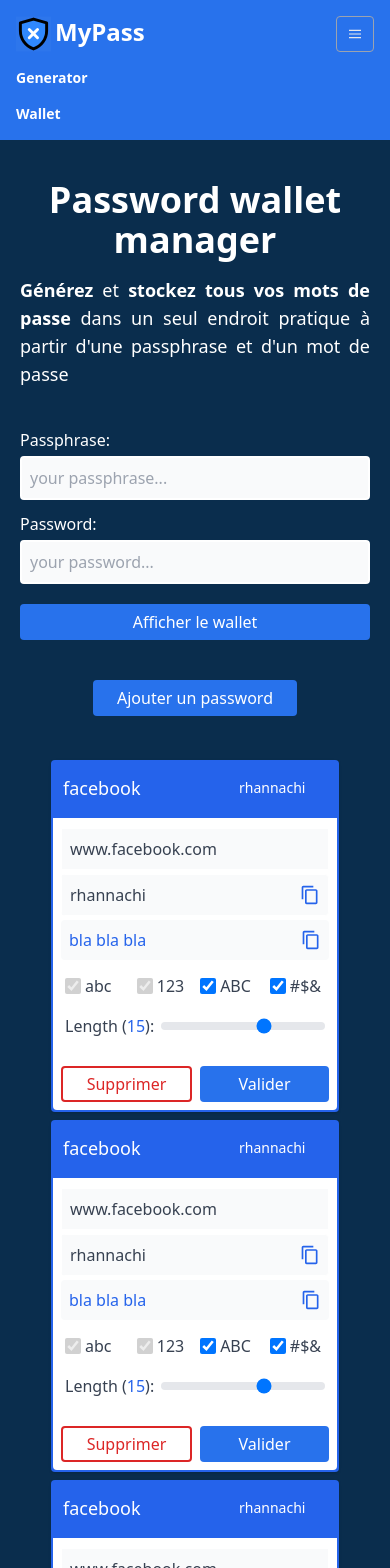
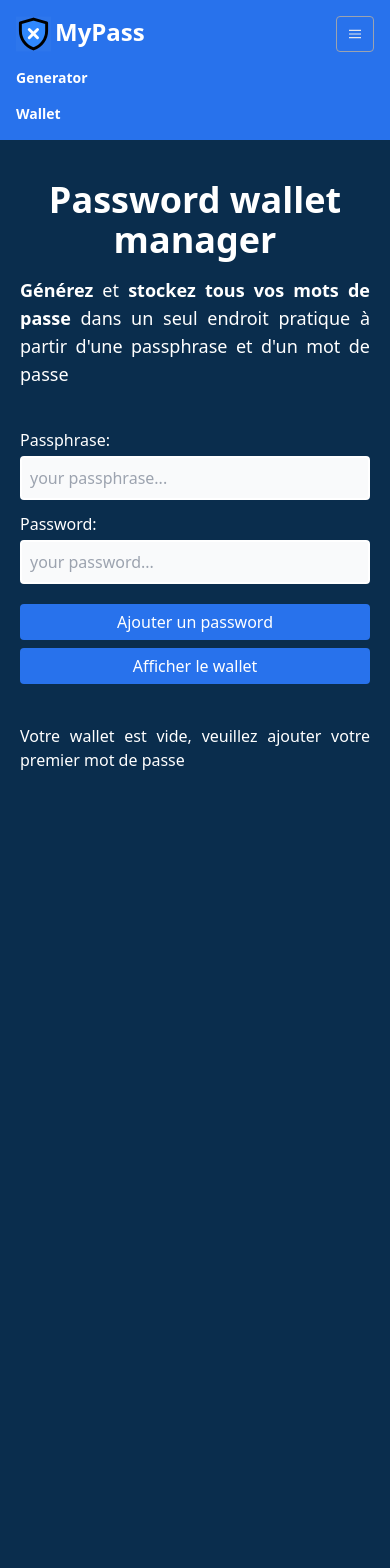
Before and after one commit to rhannachi/easy-remember-password, a Next.js app: page /wallet in a window 390 px wide. Shown: the top 1568 px of the page. After the commit the page ends 852 px from the top, so only its background shows below. Built offline with nearby package versions, Linux system fonts and the light colour scheme.

Commit message:
Feat - add api wallet

```diff
--- a/next.config.js
+++ b/next.config.js
@@ -3,6 +3,6 @@ const nextConfig = {
   reactStrictMode: true,
   swcMinify: true,
   productionBrowserSourceMaps: true,
-  output: "export",
+  // output: "export",
 }
 module.exports = nextConfig
--- a/package.json
+++ b/package.json
@@ -23,7 +23,7 @@
     "@rhannachi/eslint-config-prettier": "^1.3.0",
     "@types/hdkey": "^2.0.3",
     "@types/node": "^20",
-    "@types/react": "^18",
+    "@types/react": "^18.2.42",
     "@types/react-dom": "^18",
     "autoprefixer": "^10.4.16",
     "clsx": "^2.0.0",
--- a/src/app/wallet/Card.tsx
+++ b/src/app/wallet/Card.tsx
@@ -1,5 +1,6 @@
 "use client"
 
+import { PasswordType } from "@/pages/api/wallet"
 import InputCustom from "@/components/InputCustom"
 import Checkbox from "@/components/Checkbox"
 import Range from "@/components/Range"
@@ -19,16 +20,8 @@ const INPUTS_NAME = [
 ] as const
 type InputNameType = (typeof INPUTS_NAME)[number]
 
-export type CardType = {
-  uuid: string
-  link: string
-  username: string
+export type CardType = PasswordType & {
   password: string
-  hasNumeric: boolean
-  hasLowercase: boolean
-  hasUppercase: boolean
-  hasSymbol: boolean
-  length: number
 }
 
 export default function Card({
@@ -51,6 +44,7 @@ export default function Card({
 
   const handleSubmit = (e: SyntheticEvent) => {
     e.preventDefault()
+
     const target = e.target as typeof e.target &
       Record<`${InputNameType}-${string}`, { value: string; checked: boolean }>
     const data: Record<InputNameType, string | boolean | number> = {
@@ -76,11 +70,7 @@ export default function Card({
         <div className="basis-1/3 text-sm ">{state.username}</div>
       </header>
       {/** * FORM ****/}
-      <form
-        id={uuid}
-        onSubmit={handleSubmit}
-        className="flex flex-col m-0.5 p-2 rounded-b bg-white"
-      >
+      <form onSubmit={handleSubmit} className="flex flex-col m-0.5 p-2 rounded-b bg-white">
         <InputCustom
           value={state.link}
           onChange={(e) =>
--- a/src/app/wallet/Form.tsx
+++ b/src/app/wallet/Form.tsx
@@ -2,20 +2,52 @@
 
 import Input from "@/components/Input"
 import Button from "@/components/Button"
+import { FormEvent } from "react"
 
-export default function Form() {
-  const handleSubmit = () => {}
+const INPUTS_NAME = ["passphrase", "password"] as const
+type InputNameType = (typeof INPUTS_NAME)[number]
+
+type FormProps = {
+  handleSubmit: (passphrase: string, password: string) => void
+}
+
+export default function Form({ handleSubmit }: FormProps) {
+  const onSubmit = async (e: FormEvent<HTMLFormElement>) => {
+    e.preventDefault()
+
+    const target = e.target as typeof e.target &
+      Record<InputNameType, { value: string; checked: boolean }>
+    const data: Record<InputNameType, string> = {
+      passphrase: target["passphrase"].value.trim(),
+      password: target["password"].value.trim(),
+    }
+
+    if (data.passphrase && data.password) {
+      handleSubmit(data.passphrase, data.password)
+    }
+  }
+
   return (
-    <form onSubmit={handleSubmit} className="flex flex-col">
-      <Input label="Passphrase:" maxLength={20} name="seed-user" placeholder="your passphrase..." />
+    <form onSubmit={onSubmit} className="flex flex-col">
+      <Input
+        label="Passphrase:"
+        maxLength={20}
+        name="passphrase"
+        type="password"
+        placeholder="your passphrase..."
+      />
       <Input
         label="Password:"
         className="mt-3"
         maxLength={20}
-        name="passphrase-user"
+        name="password"
+        type="password"
         placeholder="your password..."
       />
-      <Button type="submit" text="Afficher le wallet" className="px-6 mt-5" />
+      <div className="flex flex-col sm:flex-row mt-5">
+        <Button type="submit" text="Ajouter un password" className="w-full mb-2 sm:mb-0 sm:mr-2" />
+        <Button type="submit" text="Afficher le wallet" className="w-full  " />
+      </div>
     </form>
   )
 }
--- a/src/app/wallet/page.tsx
+++ b/src/app/wallet/page.tsx
@@ -1,6 +1,11 @@
+"use client"
+
 import dynamic from "next/dynamic"
-import { CardType } from "./Card"
-import Button from "@/components/Button"
+import type { CardType } from "./Card"
+import { useState } from "react"
+import HDNode from "hdkey"
+import { PasswordType } from "@/pages/api/wallet"
+import { generateWallet } from "@/helpers"
 
 const Form = dynamic(() => import("./Form"), {
   // TODO add loader ....
@@ -12,49 +17,59 @@ const Card = dynamic(() => import("./Card"), {
   loading: () => <p className="text-white">Loading...</p>,
   ssr: false,
 })
-const CardAdd = dynamic(() => import("@/components/CardAdd"), {
-  // TODO add loader ....
-  loading: () => <p className="text-white">Loading...</p>,
-  ssr: true,
-})
-
-const cards: CardType[] = [
-  {
-    uuid: "2346123", // click sur g ou création new card
-    link: "www.facebook.com",
-    username: "rhannachi",
-    password: "bla bla bla",
-    hasNumeric: true,
-    hasLowercase: true,
-    hasUppercase: true,
-    hasSymbol: true,
-    length: 15,
-  },
-  {
-    uuid: "2678SFGS", // click sur g ou création new card
-    link: "www.facebook.com",
-    username: "rhannachi",
-    password: "bla bla bla",
-    hasNumeric: true,
-    hasLowercase: true,
-    hasUppercase: true,
-    hasSymbol: true,
-    length: 15,
-  },
-  {
-    uuid: "54GGGGSZGR", // click sur g ou création new card
-    link: "www.facebook.com",
-    username: "rhannachi",
-    password: "bla bla bla",
-    hasNumeric: true,
-    hasLowercase: true,
-    hasUppercase: true,
-    hasSymbol: true,
-    length: 15,
-  },
-]
+// const CardAdd = dynamic(() => import("@/components/CardAdd"), {
+//   // TODO add loader ....
+//   loading: () => <p className="text-white">Loading...</p>,
+//   ssr: true,
+// })
 
 export default function Page() {
+  const [state, setState] = useState<{
+    wallet?: HDNode
+    passwordList?: PasswordType[]
+    cardList?: CardType[]
+  }>({})
+
+  const fetchData = async (publicExtendedKey: string): Promise<PasswordType[]> => {
+    try {
+      const response = await fetch("/api/wallet", {
+        method: "POST",
+        headers: {
+          "Content-Type": "application/json",
+        },
+        body: JSON.stringify({ publicExtendedKey: publicExtendedKey }),
+      }).then((response) => response.json())
+
+      return response.passwordList
+    } catch (e) {
+      console.error(`${e}`)
+      throw e
+    }
+  }
+
+  const handleSubmit = async (passphrase: string, password: string) => {
+    const wallet = await generateWallet(passphrase, password)
+    if (!wallet) return
+
+    const passwordList = await fetchData(wallet.publicExtendedKey)
+
+    if (passwordList) {
+      const cardList: CardType[] = passwordList.map((password: PasswordType) => {
+        return {
+          ...password,
+          password: wallet.derive(password.uuid).publicExtendedKey.split("").reverse().join(""),
+        }
+      })
+
+      setState((prevState) => ({
+        ...prevState,
+        wallet,
+        passwordList,
+        cardList,
+      }))
+    }
+  }
+
   return (
     <section className="flex flex-col items-center">
       {/** * Header ****/}
@@ -76,18 +91,26 @@ export default function Page() {
       {/** * Form ****/}
       <section className="flex flex-col max-w-md w-full">
         <article className="mt-10">
-          <Form />
+          <Form handleSubmit={handleSubmit} />
         </article>
       </section>
-      <section className="my-10">
-        <CardAdd />
-      </section>
+      {/* <section className="my-10">*/}
+      {/*  <CardAdd />*/}
+      {/* </section>*/}
       {/** * Cards ****/}
-      <section className="justify-items-center grid grid-cols-1 md:grid-cols-2 lg:grid-cols-3 xl:grid-cols-4 ">
-        {cards.map((card) => (
-          <Card key={card.uuid} {...card} className="m-1" />
-        ))}
-      </section>
+      <div className="my-10">
+        {!state.cardList ? (
+          <p className="text-white text-justify">
+            Votre wallet est vide, veuillez ajouter votre premier mot de passe
+          </p>
+        ) : (
+          <section className="justify-items-center grid grid-cols-1 md:grid-cols-2 lg:grid-cols-3 xl:grid-cols-4 ">
+            {state.cardList.map((card) => (
+              <Card key={card.uuid} {...card} className="m-1" />
+            ))}
+          </section>
+        )}
+      </div>
     </section>
   )
 }
--- a/src/components/CardAdd.tsx
+++ b/src/components/CardAdd.tsx
@@ -13,16 +13,16 @@ export default function CardAdd() {
   return (
     <>
       <Button
-        style="primary"
+        style="secondary"
         text="Ajouter un password"
-        className="px-6"
+        className="px-6 bg-white"
         name="add-password-button"
         onClick={() => setShowModal(true)}
       />
       <article
         className={clsx(
           showModal ? "block" : "hidden",
-          "shadow fixed z-10 pt-10 md:pt-64 left-0 top-0 w-full h-full overflow-auto bg-[rgba(0,0,0,0.7)]",
+          "shadow fixed z-10 pt-10 md:pt-64 left-0 top-0 w-full h-full overflow-auto bg-[rgba(0,0,0,0.9)]",
         )}
       >
         <div className="flex flex-col w-72 sm:w-80 bg-blue-600 m-auto px-1 pb-1 rounded ">
--- a/src/helpers.ts
+++ b/src/helpers.ts
@@ -80,12 +80,17 @@ export const hashTransform = ({
   return hash
 }
 
+// export const isServer = () => typeof window === "undefined"
+
 // ******************************************************** //
 
 import * as bip39 from "bip39"
 import HdKey from "hdkey"
 
-const generateWallet = async (passphrase: string, password: string): Promise<HdKey | void> => {
+export const generateWallet = async (
+  passphrase: string,
+  password: string,
+): Promise<HdKey | void> => {
   try {
     const hash = await digestSha256(`${passphrase.trim()}${password.trim()}`)
     if (!hash) return
--- /dev/null
+++ b/src/pages/api/wallet.ts
@@ -0,0 +1,52 @@
+import type { NextApiRequest, NextApiResponse } from "next"
+
+export type PasswordType = {
+  uuid: string
+  link: string
+  username: string
+  hasNumeric: boolean
+  hasLowercase: boolean
+  hasUppercase: boolean
+  hasSymbol: boolean
+  length: number
+}
+
+const passwordList: PasswordType[] = [
+  {
+    uuid: "m/0",
+    link: "www.facebook.com",
+    username: "rhannachi",
+    hasNumeric: true,
+    hasLowercase: true,
+    hasUppercase: true,
+    hasSymbol: true,
+    length: 15,
+  },
+  {
+    uuid: "m/1",
+    link: "www.facebook.com",
+    username: "rhannachi",
+    hasNumeric: true,
+    hasLowercase: true,
+    hasUppercase: true,
+    hasSymbol: true,
+    length: 15,
+  },
+  {
+    uuid: "m/2",
+    link: "www.facebook.com",
+    username: "rhannachi",
+    hasNumeric: true,
+    hasLowercase: true,
+    hasUppercase: true,
+    hasSymbol: true,
+    length: 15,
+  },
+]
+
+export default async function handler(req: NextApiRequest, res: NextApiResponse) {
+  const { publicExtendedKey } = req.body
+  console.log({ publicExtendedKey })
+
+  res.status(200).json({ passwordList })
+}
--- a/tsconfig.json
+++ b/tsconfig.json
@@ -12,7 +12,8 @@
       ]
     },
     "incremental": true,
-    "jsx": "preserve"
+    "jsx": "preserve",
+    "strictNullChecks": true
   },
   "include": [
     "next-env.d.ts",
```
Also changed, not shown: 2 other files (tests, documents, lock files or other folders).
